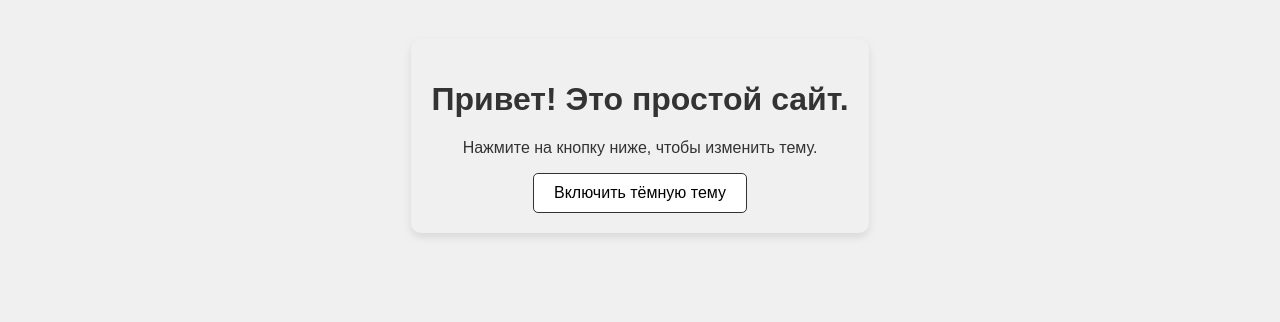
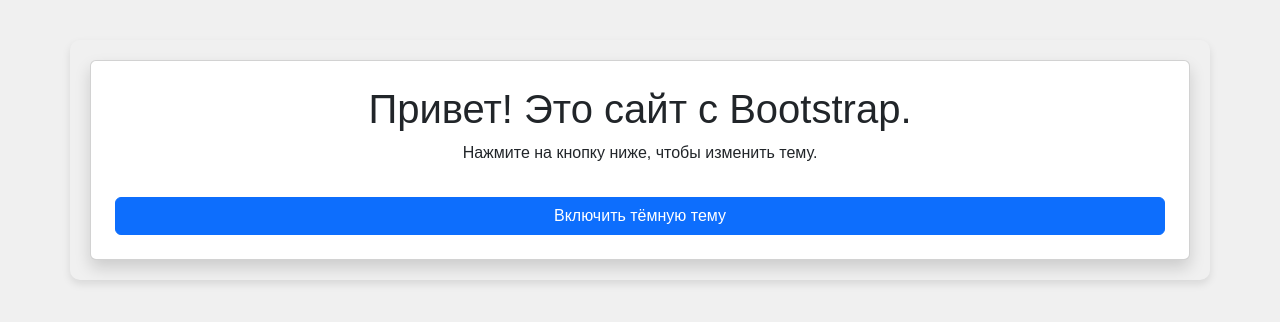
Before and after one commit to mirinbrah/AnotherSimpleJsWebsite, a plain HTML site: page index.html in a window 1280 px wide. Shown: the part 264-586 px from the top of the page. Drawn offline with nearby package versions, Linux system fonts and the light colour scheme.

Commit message:
bootstrap added

```diff
--- a/index.html
+++ b/index.html
@@ -4,16 +4,18 @@
     <meta charset="UTF-8">
     <meta name="viewport" content="width=device-width, initial-scale=1.0">
     <title>Простой сайт на JS</title>
+    <link href="https://cdn.jsdelivr.net/npm/bootstrap@5.3.3/dist/css/bootstrap.min.css" rel="stylesheet" integrity="sha384-QWTKZyjpPEjISv5WaRU9OFeRpok6YctnYmDr5pNlyT2bRjXh0JMhjY6hW+ALEwIH" crossorigin="anonymous">
     <link rel="stylesheet" href="static\css\style.css">
 </head>
 <body>
-
-    <div class="container">
-        <h1>Привет! Это простой сайт.</h1>
-        <p>Нажмите на кнопку ниже, чтобы изменить тему.</p>
-
-        <button id="theme-button">Переключить тему</button>
+    <div class="container text-center mt-5">
+        <div class="card p-4 shadow">
+            <h1 class="card-title">Привет! Это сайт с Bootstrap.</h1>
+            <p class="card-text">Нажмите на кнопку ниже, чтобы изменить тему.</p>
+            <button id="theme-button" class="btn btn-primary mt-3">Переключить тему</button>
+        </div>
     </div>
+    <script src="https://cdn.jsdelivr.net/npm/bootstrap@5.3.3/dist/js/bootstrap.bundle.min.js" integrity="sha384-YvpcrYf0tY3lHB60NNkmXc5s9fDVZLESaAA55NDzOxhy9GkcIdslK1eN7N6jIeHz" crossorigin="anonymous"></script>
     <script src="static\js\script.js" defer></script>
 </body>
 </html>
```
